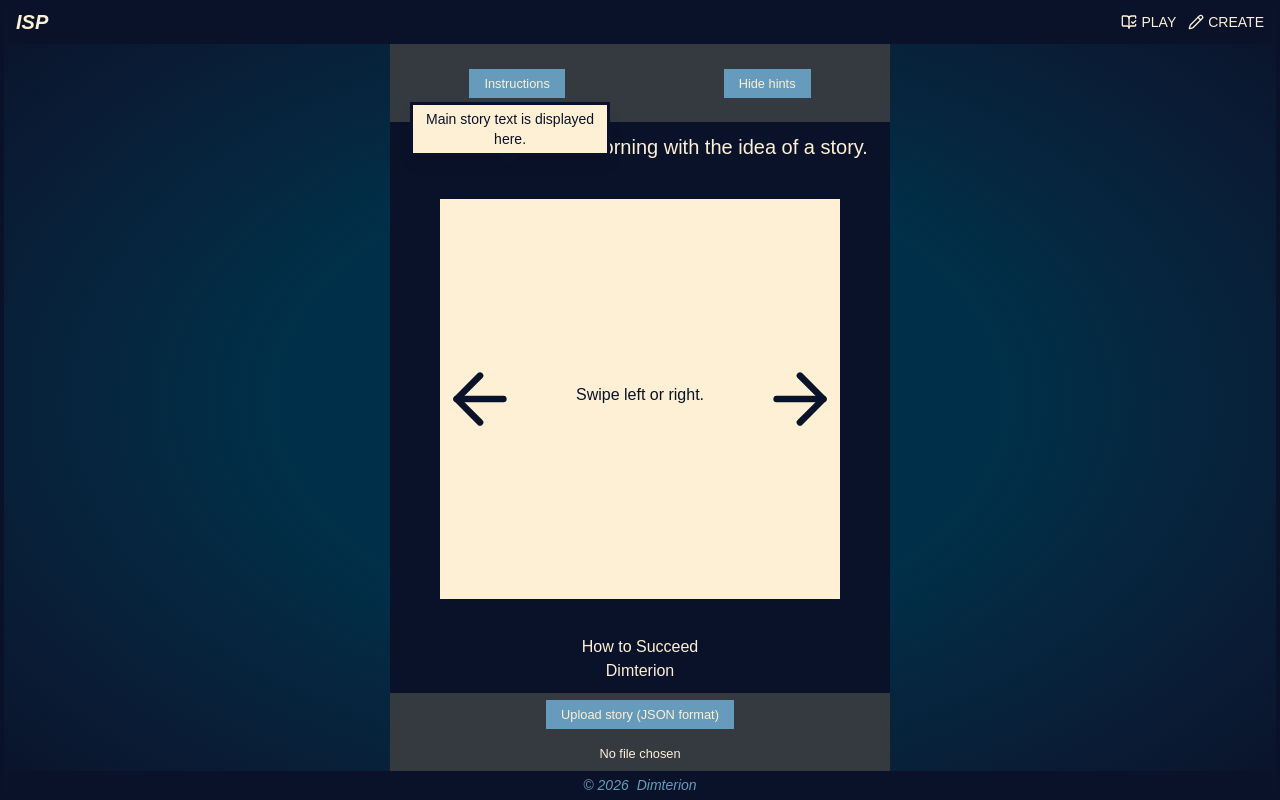
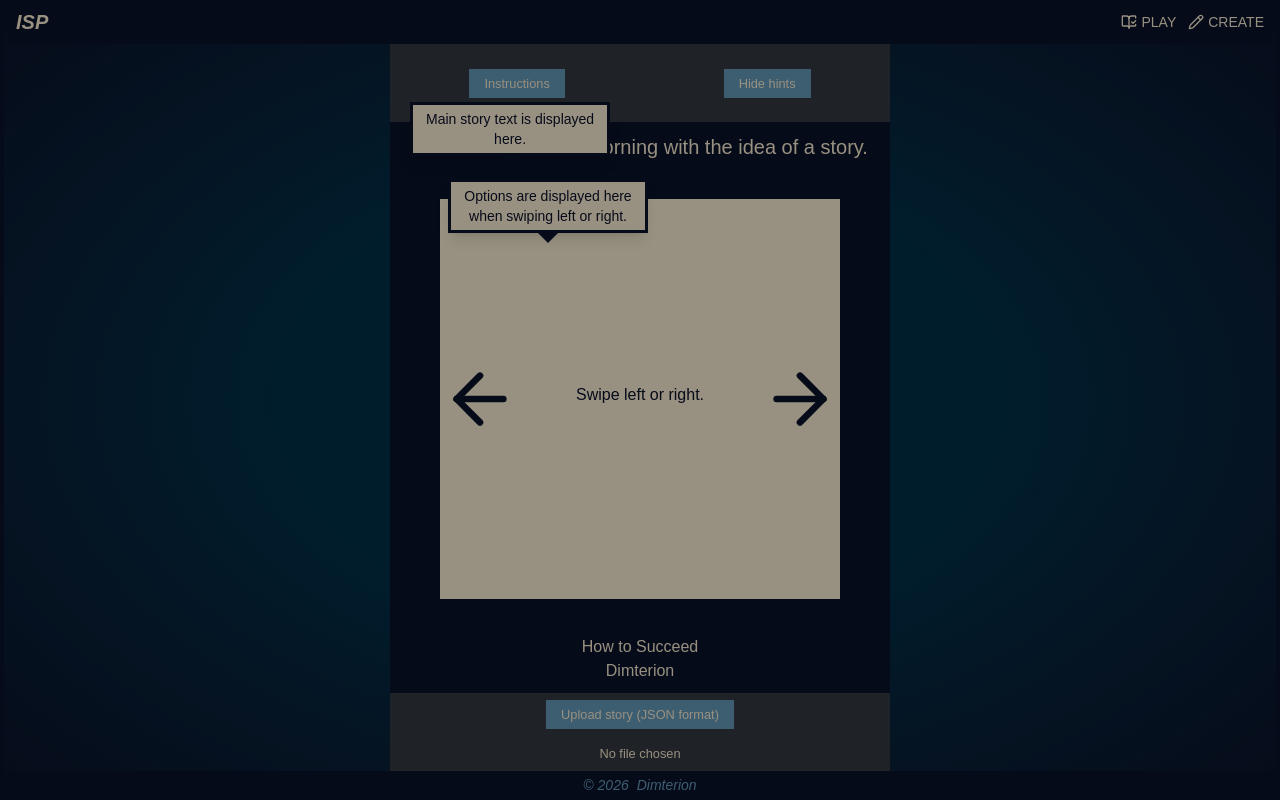
Before and after one commit to Dimterion/stories-platform, a React (Vite) app: page /adventure-game-player in a window 1280 px wide. Both pictures are taken after a click on the button "Show hints". Built offline with nearby package versions, Linux system fonts and the light colour scheme; no server answers; a web font is replaced by a local one.

Commit message:
adjust hints for AdventureGamePlayerPage

```diff
--- a/src/pages/adventureGamePlayer/adventureGamePlayer.jsx
+++ b/src/pages/adventureGamePlayer/adventureGamePlayer.jsx
@@ -266,6 +266,9 @@ export default function AdventureGamePlayerPage() {
                 onPointerUp={endDrag}
                 onPointerCancel={endDrag}
               >
+                {showHints && (
+                  <Hint text="Options are displayed here when swiping left or right." />
+                )}
                 <div
                   className="agp-foregroundLabel"
                   style={{ opacity: labelOpacity }}
@@ -319,6 +322,14 @@ export default function AdventureGamePlayerPage() {
       >
         <Instructions />
       </Modal>
+
+      {showHints && (
+        <div
+          onClick={() => setShowHints(false)}
+          className="pointer-events-auto fixed inset-0 z-40 bg-black/40"
+          aria-hidden="true"
+        />
+      )}
     </div>
   );
 }
```
